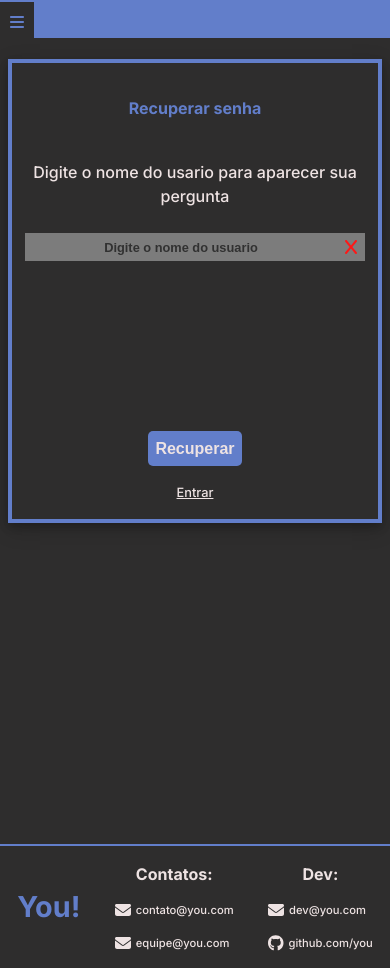
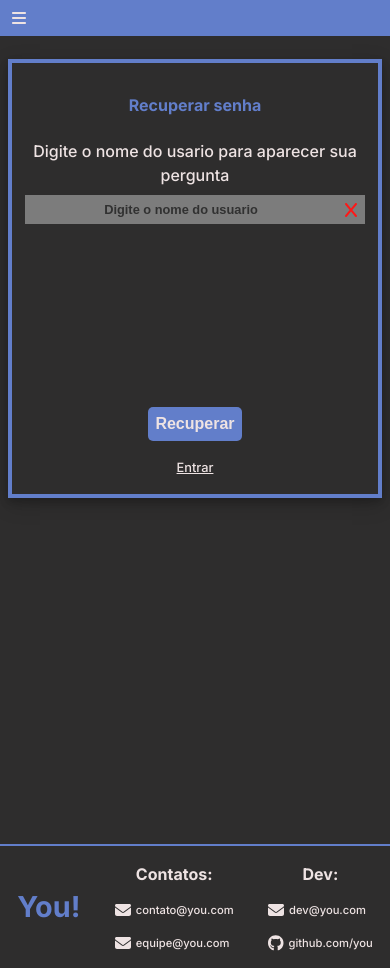
Before and after one commit to plotzZzky/You, a Next.js app in the folder front/: page /login/recovery in a window 390 px wide. Built offline with nearby package versions, Linux system fonts and the light colour scheme.

Commit message:
Big update front

```diff
--- a/front/app/(home)/login/layout.jsx
+++ b/front/app/(home)/login/layout.jsx
@@ -1,5 +1,5 @@
 import { Inter } from 'next/font/google'
-import './page.css'
+import './login.css'
 
 const inter = Inter({ subsets: ['latin'] })
 
--- a/front/app/(home)/login/page.css
+++ b/front/app/(home)/login/login.css
@@ -1,4 +1,4 @@
-.login-div {
+.login-page {
   display: block;
   max-width: 460px;
   margin: 2vh auto 0;
@@ -10,13 +10,13 @@
   flex-direction: column;
 }
 
-.login-title {
+.login-page h2 {
   color: var(--color_accent);
   font-weight: bold;
   font-size: clamp(1em, 2.4vw, 1.6em);
 }
 
-.login-link {
+.login-page p {
   font-size: clamp(0.8em, 1.5vw, 1em);
   margin: 1vh auto 0;
   color: var(--fontColor_pri);
@@ -90,7 +90,7 @@
   font-size: 4em;
 }
 
-.login-tip {
+.login-page h3 {
   font-size: clamp(0.8em, 1.5vw, 1em);
   font-weight: bold;
   color: var(--fontColor_pri);
--- a/front/app/(home)/login/recovery/layout.jsx
+++ b/front/app/(home)/login/recovery/layout.jsx
@@ -1,5 +1,5 @@
 import { Inter } from 'next/font/google'
-import '../page.css'
+import '../login.css'
 
 const inter = Inter({ subsets: ['latin'] })
 
--- a/front/app/(home)/login/recovery/page.jsx
+++ b/front/app/(home)/login/recovery/page.jsx
@@ -86,11 +86,11 @@ export default function Recovery() {
       <div className='page'>
         <div className="login-page">
 
-          <div className='login-div' id='signupTab'>
-            <p className='login-title'> Recuperar senha </p>
+          <div id='signupTab'>
+            <h2> Recuperar senha </h2>
 
             <div className='align-input'>
-              <p> {question} </p>
+              <span> {question} </span>
               <InputUser username={setUsername} valid={UserValid} setValid={setUserValid} tip='recoveryTip' action={receiveQuestionTimer}></InputUser>
               <div style={{visibility: getVisibility? 'visible' : 'hidden'}}>
                 <InputAnswer answer={setAnswer} valid={AnswerValid} setValid={setAnswerValid} tip='recoveryTip'></InputAnswer>
@@ -99,11 +99,11 @@ export default function Recovery() {
               </div>
             </div>
 
-            <a className='login-tip' id='recoveryTip'> </a>
+            <h3 id='recoveryTip'> </h3>
 
-            <button className='btn btn-login' onClick={recoveyFunc}> Recuperar </button>
+            <button className='btn-login' onClick={recoveyFunc}> Recuperar </button>
 
-            <p className='login-link' onClick={redirectToLogin}> Entrar </p>
+            <p onClick={redirectToLogin}> Entrar </p>
           </div>
         </div>
       </div>
--- a/front/app/components/inputs/inputAnswer.jsx
+++ b/front/app/components/inputs/inputAnswer.jsx
@@ -18,17 +18,20 @@ export default function InputAnswer(props) {
     props.answer(value)
   }
 
+  const ICON = () => {
+    return props.valid ?
+    <FontAwesomeIcon icon={faCheck} className='icon-input-validate' />
+    :<FontAwesomeIcon icon={faX} className='icon-input' />
+  }
 
   return (
     <div className='div-input'>
-      <input className='text-input' type="text" placeholder='Sua resposta'
-        onChange={ValidAnswer} onFocus={updateLoginTip} >
+      <input
+        className='text-input' type="text" placeholder='Sua resposta' onChange={ValidAnswer} onFocus={updateLoginTip} >
       </input>
+
       <span className='input-div-icon'>
-        {props.valid ?
-          <FontAwesomeIcon icon={faCheck} className='icon-input-validate' /> :
-          <FontAwesomeIcon icon={faX} className='icon-input' />
-        }
+        {ICON()}
       </span>
     </div>
   )
--- a/front/app/components/inputs/inputPwd.jsx
+++ b/front/app/components/inputs/inputPwd.jsx
@@ -37,6 +37,19 @@ export default function InputPwd(props) {
     return char && digit;
   }
 
+  const EYESICON = () => {
+    return pwdVisible?
+    <FontAwesomeIcon icon={faEyeSlash}></FontAwesomeIcon>
+    : <FontAwesomeIcon icon={faEye}></FontAwesomeIcon>
+  }
+
+  const ICON = () => {
+    return props.valid ?
+    <FontAwesomeIcon icon={faCheck} className='icon-input-validate' />
+    :<FontAwesomeIcon icon={faX} className='icon-input' />
+  }
+
+
   return (
     <div className='div-input'>
       <input
@@ -47,17 +60,11 @@ export default function InputPwd(props) {
       </input>
 
       <div className='pwd-visible' onClick={changePwdVisibility}>
-        { pwdVisible?
-          <FontAwesomeIcon icon={faEyeSlash}></FontAwesomeIcon> :
-          <FontAwesomeIcon icon={faEye}></FontAwesomeIcon>
-        }
+        {EYESICON()}
       </div>
 
       <div className='input-div-icon'>
-        {props.valid ?
-          <FontAwesomeIcon icon={faCheck} className='icon-input-validate' /> :
-          <FontAwesomeIcon icon={faX} className='icon-input' />
-        }
+        {ICON()}
       </div>
     </div>
   )
--- a/front/app/components/inputs/inputUser.jsx
+++ b/front/app/components/inputs/inputUser.jsx
@@ -21,6 +21,12 @@ export default function InputUser(props) {
     props.username(value)
   }
 
+  const ICON = () => {
+    return props.valid ?
+    <FontAwesomeIcon icon={faCheck} className='icon-input-validate' />
+    :<FontAwesomeIcon icon={faX} className='icon-input' />
+  }
+
   useEffect(() => {
     const fakeEvent = { target: { value: props.value || '' } };
     validateUser(fakeEvent)
@@ -34,10 +40,7 @@ export default function InputUser(props) {
         onChange={validateUser} onFocus={updateTipLoginPassword} value={props.value}>
       </input>
       <span className='input-div-icon'>
-        {props.valid ?
-          <FontAwesomeIcon icon={faCheck} className='icon-input-validate' /> :
-          <FontAwesomeIcon icon={faX} className='icon-input' />
-        }
+        {ICON()}
       </span>
     </div>
   )
--- a/front/app/components/navbar.css
+++ b/front/app/components/navbar.css
@@ -1,26 +1,20 @@
 nav {
   position: fixed;
   inset: 0 0 auto 0;
-  padding: 0;
   z-index: 999;
   background-color: var(--color_accent);
 }
 
-.navbar-align {
-  width: calc(100% - 2vw);
+.menu {
   display: flex;
-  margin: auto;
+  margin: 0 1vw;
   justify-content: center;
 }
 
-.menu {
-  display: flex;
-}
-
-.menu-item {
+.menu span {
   padding: 12px 1vw 6px;
   margin: 0 1vw;
-  color: var(--color_accent);
+  color: var(--fontColor_pri);
   text-align: center;
   cursor: pointer;
   position: relative;
@@ -28,12 +22,12 @@ nav {
   font-size: clamp(0.9, 2vw, 1.1em);
 }
 
-.menu-item::before {
+.menu span::before {
   content: '';
   position: absolute;
   inset: 2px 0 0 0;
   transform-origin: bottom;
-  transform: scaley(0);
+  transform: scaleY(0);
   transition: transform .15s ease-in-out;
   background-color: var(--background);
   border-top-right-radius: 2px;
@@ -41,84 +35,48 @@ nav {
   z-index: -1;
 }
 
-.menu-item:hover::before {
+.menu span:hover::before {
   transform-origin: bottom;
   transform: scaley(1);
 }
 
-.menu-icon {
+#menuBtn {
   display: none;
-  width: 26px;
-  height: 24px;
-  padding: 10px 4px 4px;
-  position: relative;
-  cursor: pointer;
 }
 
-.menu-icon::before {
-  content: '';
-  position: absolute;
-  inset: 2px 0 0 0;
-  transform-origin: left;
-  transform: scaleX(0);
-  transition: transform .2s ease-in-out;
-  background-color: var(--background);
-  z-index: -1;
-}
-
-.menu-icon:hover::before {
-  transform-origin: left;
-  transform: scaleX(1);
-}
-
-.menu-icon:hover * {
-  color: var(--color_accent);
-}
-
-@media screen and (max-width: 1100px) {
-  .navbar-align {
-    width: 100%;
-    justify-content: left;
+@media screen and (max-width: 1200px) {
+  .menu {
+    flex-direction: column;
+    align-items: flex-start;
   }
 
-  .menu {
-    flex-direction: column;
+  .menu span {
+    display: none;
+    padding: 6px 1vw;
   }
 
-  .menu-item {
-    display: none;
-    padding: 10px 2vw 4px;
-    margin: 0;
-  }
-
-  .menu-item::before {
-    border-radius: 0;
-  }
-
-  .menu-icon {
+  #menuBtn {
     display: block;
   }
 
   .menu.responsive {
-    flex-direction: column;
     overflow: hidden;
-    align-items: flex-start;
   }
 
-  .menu.responsive .menu-item {
+  .menu.responsive.menu span {
     display: block;
     text-align: left;
   }
 
-  .menu-item::before {
-    inset: 6px 0 2px;
+  .menu span::before {
+    inset: 4px 0;
     transform-origin: left;
-    transform: scaleX(0);
+    transform: scaleY(0);
     transition: transform .2s ease-in-out;
   }
 
-  .menu-item:hover::before {
+  .menu span:hover::before {
     transform-origin: left;
-    transform: scaleX(1);
+    transform: scaleY(1);
   }
 }
--- a/front/app/components/navbar.jsx
+++ b/front/app/components/navbar.jsx
@@ -13,7 +13,7 @@ export default function NavBar() {
 
   function openResponsiveMenu() {
     // Função que abre o menu no modo responsivo
-    const navbar = document.getElementsByClassName("menu")[0];
+    const navbar = document.getElementById('menu');
     if (navbar.className == "menu") {
       navbar.classList.add("responsive");
     } else {
@@ -23,36 +23,36 @@ export default function NavBar() {
 
   function closeResponsiveMenu() {
     // Função que fecha o menu no modo responsivo
-    const navbar = document.getElementsByClassName("menu")[0];
+    const navbar = document.getElementById("menu");
     navbar.classList.remove("responsive");
   };
 
   // Criam os item na navbar dependendo da pagina acessada
   const ABOUT = () => {
     return getPath === '/' ? (
-      <div className="menu-item" onClick={goAbout}>
-        <a><FontAwesomeIcon icon={faUsers} className='icon-menu' /> Sobre </a>
-      </div>
+      <span onClick={goAbout}>
+        <FontAwesomeIcon icon={faUsers}/> Sobre
+      </span>
     ) : null
   };
 
   const FAQ = () => {
     return getPath === '/' ? (
-      <div className="menu-item" onClick={goFaq}>
-        <a><FontAwesomeIcon icon={faQuestion} className='icon-menu' /> Dúvidas </a>
-      </div>
+      <span onClick={goFaq}>
+      <FontAwesomeIcon icon={faQuestion}/> Dúvidas
+      </span>
     ) : null
   };
 
   const LOGIN = () => {
     return !getToken? (
-      <div className="menu-item" onClick={goApp}>
-        <a><FontAwesomeIcon icon={faUser} className='icon-menu' /> Entrar </a>
-      </div>
+      <span onClick={goApp}>
+        <FontAwesomeIcon icon={faUser}/> Entrar
+      </span>
     ) : (
-      <div className="menu-item" onClick={goApp}>
-        <a><FontAwesomeIcon icon={faImage} className='icon-menu' /> App </a>
-      </div>
+      <span onClick={goApp}>
+        <FontAwesomeIcon icon={faImage}/> App
+      </span>
     )
   };
 
@@ -88,24 +88,22 @@ export default function NavBar() {
 
   return (
     <nav>
-      <div className='navbar-align'>
-        <div className="menu" id="menu">
+      <div className="menu" id="menu">
 
-          <a className="menu-icon" onClick={openResponsiveMenu}>
-            <FontAwesomeIcon icon={faBars} />
-          </a>
+        <span id='menuBtn' onClick={openResponsiveMenu}>
+          <FontAwesomeIcon icon={faBars} />
+        </span>
 
-          <div className="menu-item" onClick={goHome}>
-            <a><FontAwesomeIcon icon={faHome} className='icon-menu' /> Inicio </a>
-          </div>
+        <span onClick={goHome}>
+          <FontAwesomeIcon icon={faHome}/> Inicio
+        </span>
 
-          {ABOUT()}
+        {ABOUT()}
 
-          {FAQ()}
+        {FAQ()}
 
-          {LOGIN()}
+        {LOGIN()}
 
-        </div>
       </div>
     </nav>
   )
```
Also changed, not shown: front/app/(home)/login/page.jsx (+14 -14 lines), front/app/components/inputs/inputEmail.jsx (+8 -4 lines), front/app/components/inputs/inputQuestion.jsx (+9 -5 lines), 1 other file (tests, documents, lock files or other folders).
